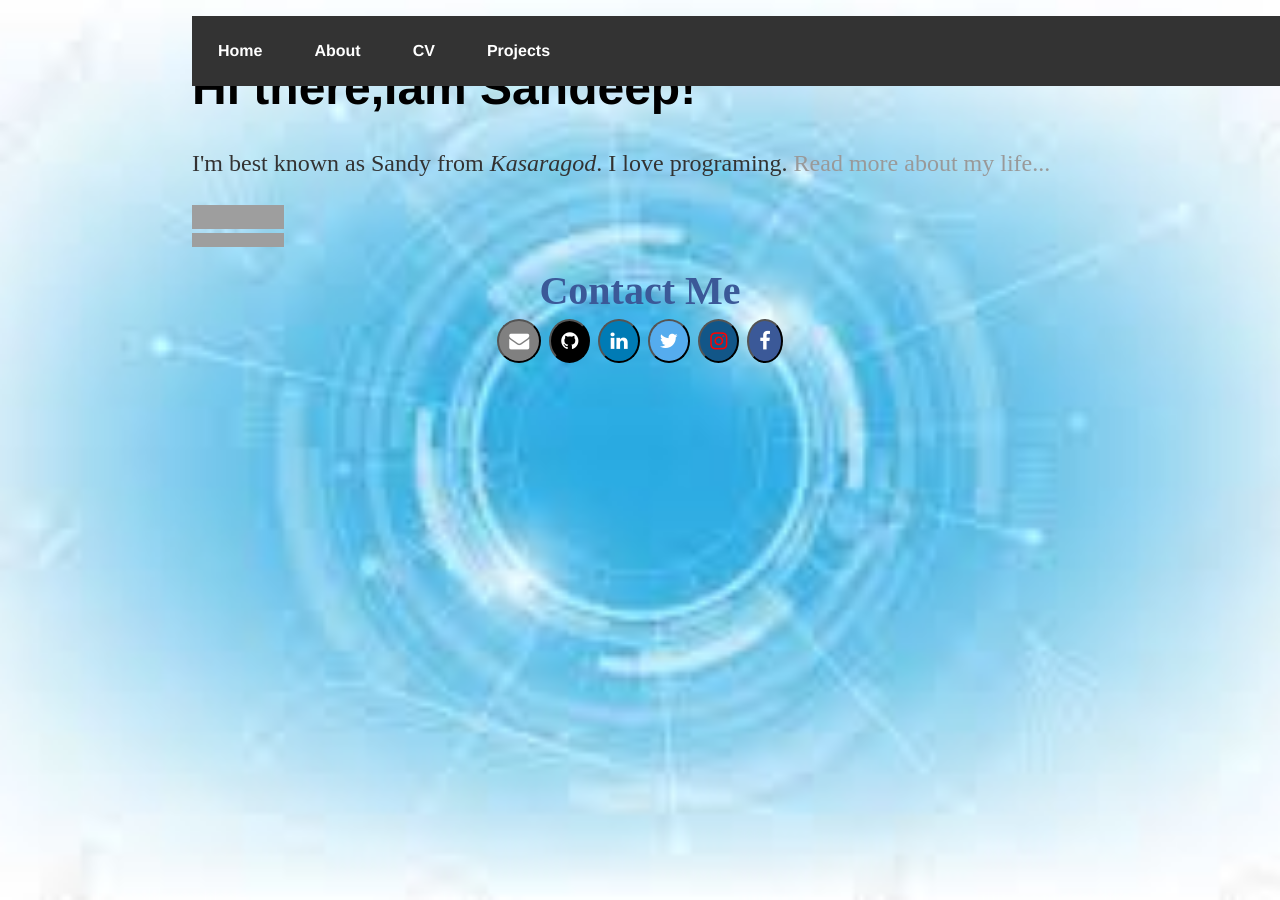
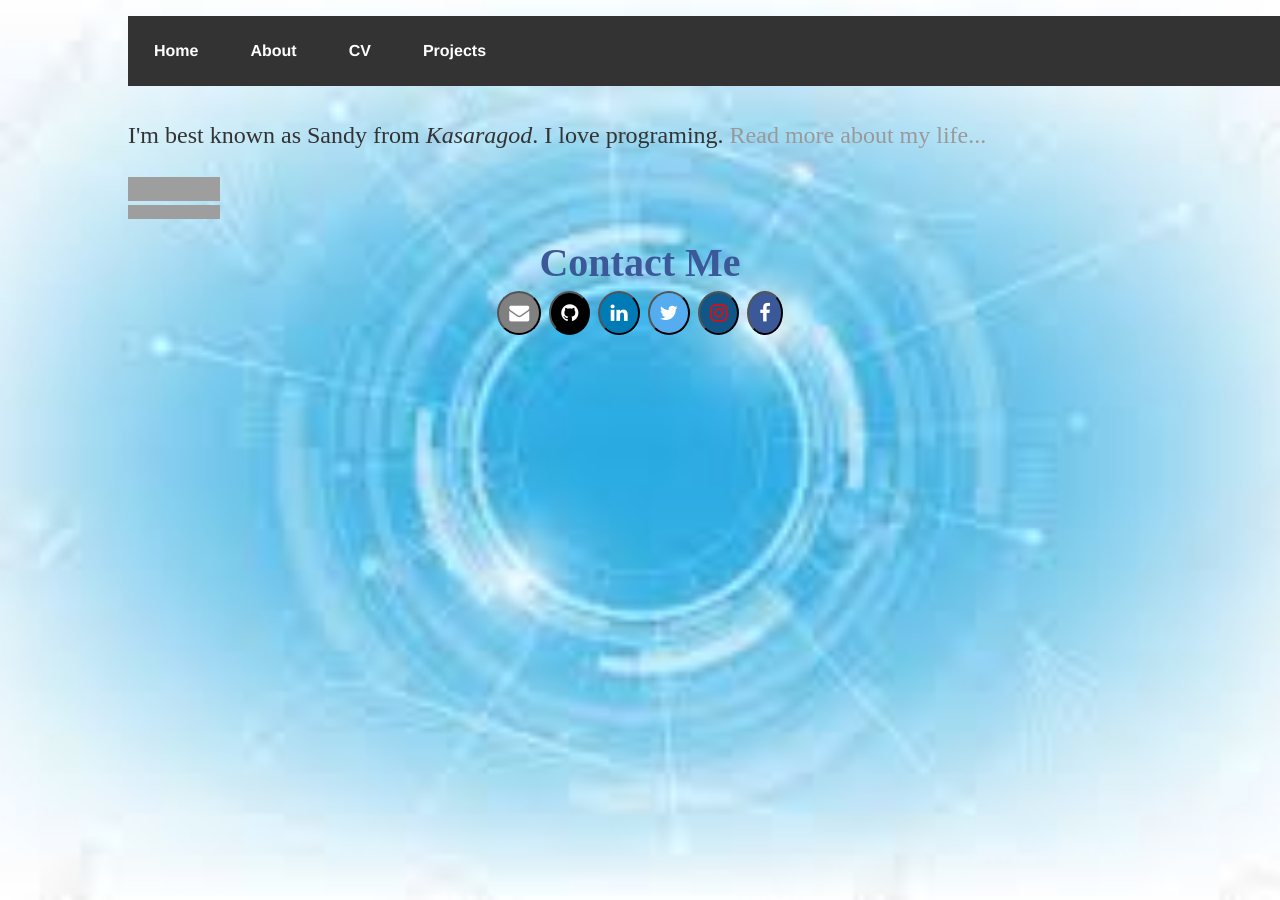
Before and after one commit to sandeepnayaks/sandeepnayaks.github.io, a Jekyll site: the page built from index.html, in a window 1280 px wide. Built offline with Jekyll 4.4.1, drawn with Linux system fonts in a browser that asks for light colours; grey boxes are pictures that could not be loaded.

Commit message:
Update main.css

```diff
--- a/css/main.css
+++ b/css/main.css
@@ -1,4 +1,4 @@
-body { margin: 60px auto; width: 70%; }
+body { margin: 20px auto; width: 80%; }
 html {
   background: url(../../bg1.jpg) no-repeat center center fixed;
   -webkit-background-size: cover;
```
